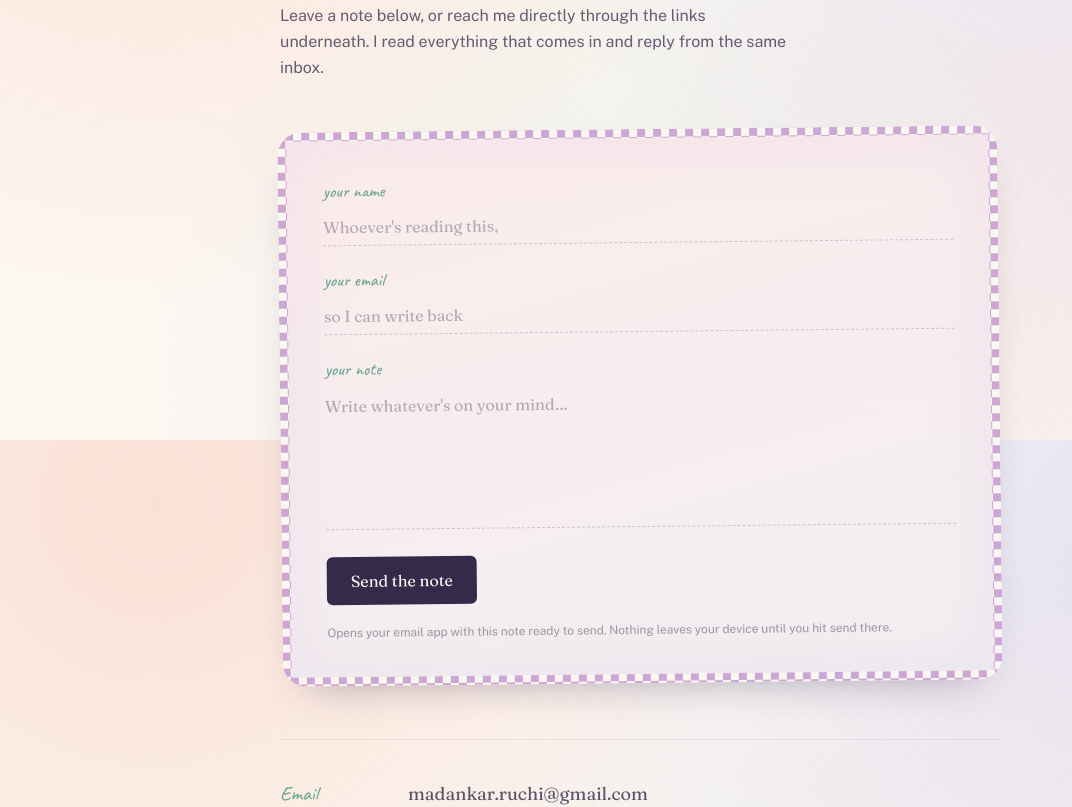
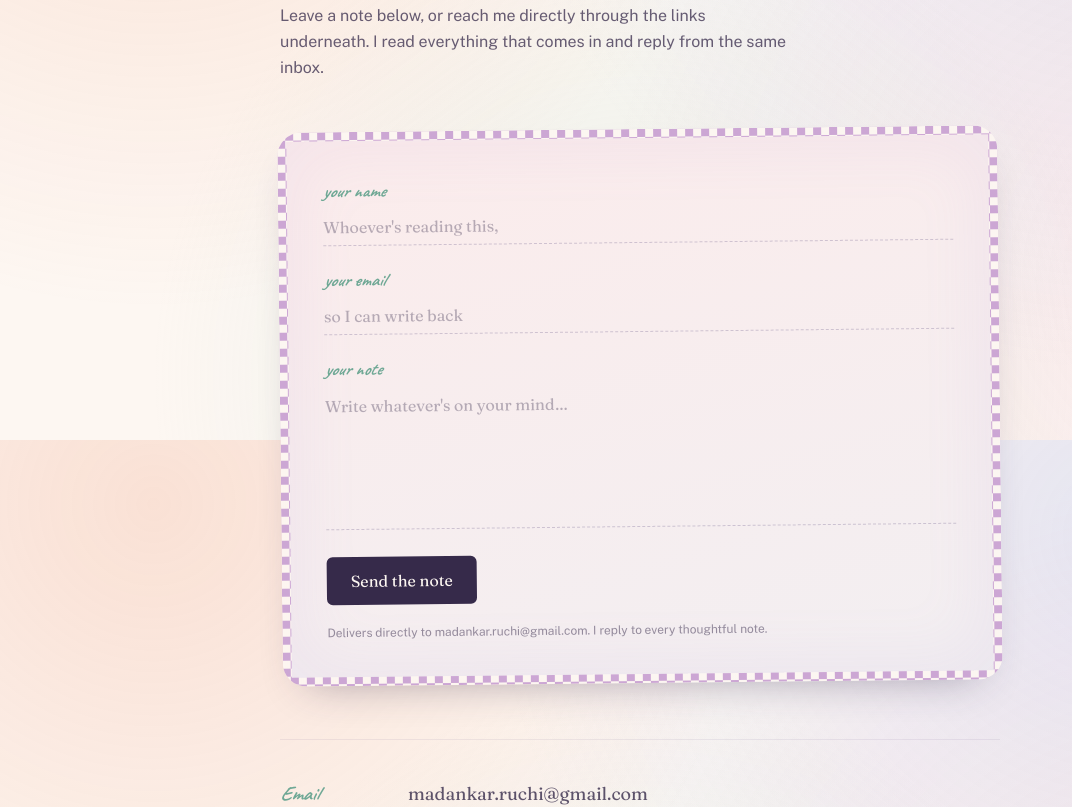
Before and after one commit to ruchi-dev25/ui-test, a React (Vite) app: page /contact in a window 1280 px wide. Shown: the part 360-1167 px from the top of the page, without its empty margins (0-1072 px from the left). Built offline with nearby package versions, Linux system fonts and the light colour scheme.

Commit message:
feat: Caveat bold italic typography and direct in-app contact form delivery

```diff
--- a/index.html
+++ b/index.html
@@ -8,7 +8,7 @@
     <link rel="preconnect" href="https://fonts.googleapis.com" />
     <link rel="preconnect" href="https://fonts.gstatic.com" crossorigin />
     <link
-      href="https://fonts.googleapis.com/css2?family=Fraunces:ital,opsz,wght@0,9..144,300;0,9..144,400;0,9..144,500;0,9..144,600;1,9..144,400;1,9..144,500&family=Public+Sans:ital,wght@0,400;0,500;0,600;0,700;1,400&family=Caveat:wght@500;600&display=swap"
+      href="https://fonts.googleapis.com/css2?family=Fraunces:ital,opsz,wght@0,9..144,300;0,9..144,400;0,9..144,500;0,9..144,600;1,9..144,400;1,9..144,500&family=Public+Sans:ital,wght@0,400;0,500;0,600;0,700;1,400&family=Caveat:wght@500;600;700&display=swap"
       rel="stylesheet"
     />
     <title>Ruchi Madankar — Product Notebook</title>
--- a/src/index.css
+++ b/src/index.css
@@ -69,6 +69,8 @@ button:focus-visible,
 
 .font-hand {
   font-family: var(--font-hand);
+  font-style: italic;
+  font-weight: 700;
 }
 
 /* ---- gingham / checker trim, used sparingly as a frame accent ---- */
--- a/src/routes/Contact.tsx
+++ b/src/routes/Contact.tsx
@@ -25,13 +25,55 @@ export default function Contact() {
   const [name, setName] = useState("");
   const [email, setEmail] = useState("");
   const [message, setMessage] = useState("");
+  const [status, setStatus] = useState<"idle" | "sending" | "success" | "error">("idle");
+  const [errorMsg, setErrorMsg] = useState("");
 
-  const handleSubmit = (e: React.FormEvent) => {
+  const handleSubmit = async (e: React.FormEvent) => {
     e.preventDefault();
+    setStatus("sending");
+    setErrorMsg("");
+
+    try {
+      const response = await fetch(`https://formsubmit.co/ajax/${profile.email}`, {
+        method: "POST",
+        headers: {
+          "Content-Type": "application/json",
+          Accept: "application/json",
+        },
+        body: JSON.stringify({
+          name,
+          email,
+          _replyto: email,
+          message,
+          _subject: `New Note from Portfolio: ${name || "Visitor"}`,
+          _template: "table",
+          _captcha: "false",
+        }),
+      });
+
+      const data = await response.json();
+      if (response.ok && (data.success === "true" || data.success === true || response.status === 200)) {
+        setStatus("success");
+        setName("");
+        setEmail("");
+        setMessage("");
+      } else {
+        throw new Error(data.message || "Failed to deliver the note.");
+      }
+    } catch (err: any) {
+      console.error("Form submission error:", err);
+      setStatus("error");
+      setErrorMsg(
+        err?.message || "Something went wrong sending the note. You can also send directly via email below."
+      );
+    }
+  };
+
+  const handleMailtoFallback = () => {
     const subject = `Hello from ${name || "your notebook"}`;
     const body = `${message}\n\nFrom, ${name}${email ? ` (${email})` : ""}`;
     window.location.href = `mailto:${profile.email}?subject=${encodeURIComponent(
-      subject,
+      subject
     )}&body=${encodeURIComponent(body)}`;
   };
 
@@ -48,7 +90,29 @@ export default function Contact() {
       </p>
 
       <GinghamFrame className="mt-12" rotate={-0.6}>
-        <form onSubmit={handleSubmit} className="aged-paper space-y-5 px-7 py-9 sm:px-9">
+        <div className="aged-paper px-7 py-9 sm:px-9">
+          {status === "success" ? (
+            <div className="py-6 text-center">
+              <div className="mx-auto mb-4 flex h-14 w-14 items-center justify-center rounded-full bg-sage/20 text-2xl">
+                💌
+              </div>
+              <p className="font-hand text-3xl text-sage">note delivered!</p>
+              <p className="font-display mt-2 text-lg text-ink">
+                Thank you for writing. Your message went straight to my inbox ({profile.email}).
+              </p>
+              <p className="mt-2 text-sm text-ink/70">
+                I'll read it and get back to you as soon as I can.
+              </p>
+              <button
+                type="button"
+                onClick={() => setStatus("idle")}
+                className="font-display mt-6 rounded-md bg-ink px-5 py-2.5 text-sm text-parchment transition-all hover:-translate-y-0.5 hover:bg-deepink"
+              >
+                Write another note
+              </button>
+            </div>
+          ) : (
+            <form onSubmit={handleSubmit} className="space-y-5">
               <div>
                 <label htmlFor="name" className="font-hand text-lg text-sage">
                   your name
@@ -60,7 +124,8 @@ export default function Contact() {
                   onChange={(e) => setName(e.target.value)}
                   placeholder="Whoever's reading this,"
                   required
-              className="font-display mt-1 w-full border-0 border-b border-dashed border-deepink/30 bg-transparent py-1.5 text-ink placeholder:text-ink/35 focus:border-sage focus:outline-none"
+                  disabled={status === "sending"}
+                  className="font-display mt-1 w-full border-0 border-b border-dashed border-deepink/30 bg-transparent py-1.5 text-ink placeholder:text-ink/35 focus:border-sage focus:outline-none disabled:opacity-60"
                 />
               </div>
 
@@ -75,7 +140,8 @@ export default function Contact() {
                   onChange={(e) => setEmail(e.target.value)}
                   placeholder="so I can write back"
                   required
-              className="font-display mt-1 w-full border-0 border-b border-dashed border-deepink/30 bg-transparent py-1.5 text-ink placeholder:text-ink/35 focus:border-sage focus:outline-none"
+                  disabled={status === "sending"}
+                  className="font-display mt-1 w-full border-0 border-b border-dashed border-deepink/30 bg-transparent py-1.5 text-ink placeholder:text-ink/35 focus:border-sage focus:outline-none disabled:opacity-60"
                 />
               </div>
 
@@ -90,20 +156,47 @@ export default function Contact() {
                   placeholder="Write whatever's on your mind…"
                   required
                   rows={5}
-              className="font-display mt-1 w-full resize-none border-0 border-b border-dashed border-deepink/30 bg-transparent py-1.5 leading-relaxed text-ink placeholder:text-ink/35 focus:border-sage focus:outline-none"
+                  disabled={status === "sending"}
+                  className="font-display mt-1 w-full resize-none border-0 border-b border-dashed border-deepink/30 bg-transparent py-1.5 leading-relaxed text-ink placeholder:text-ink/35 focus:border-sage focus:outline-none disabled:opacity-60"
                 />
               </div>
 
+              {status === "error" && (
+                <div className="rounded-md border border-rose/40 bg-rose/10 p-3 text-sm text-ink/90">
+                  <p>{errorMsg}</p>
+                  <button
+                    type="button"
+                    onClick={handleMailtoFallback}
+                    className="mt-2 text-xs font-semibold text-deepink underline hover:text-ink"
+                  >
+                    Click here to send via your email client instead →
+                  </button>
+                </div>
+              )}
+
+              <div className="flex flex-wrap items-center gap-4">
                 <button
                   type="submit"
-            className="font-display rounded-md bg-ink px-6 py-3 text-parchment transition-all hover:-translate-y-0.5 hover:bg-deepink"
+                  disabled={status === "sending"}
+                  className="font-display flex items-center gap-2 rounded-md bg-ink px-6 py-3 text-parchment transition-all hover:-translate-y-0.5 hover:bg-deepink disabled:pointer-events-none disabled:opacity-70"
                 >
-            Send the note
+                  {status === "sending" ? (
+                    <>
+                      <span className="inline-block h-4 w-4 animate-spin rounded-full border-2 border-parchment border-t-transparent" />
+                      Sealing and sending note…
+                    </>
+                  ) : (
+                    "Send the note"
+                  )}
                 </button>
-          <p className="text-xs text-ink/45">
-            Opens your email app with this note ready to send. Nothing leaves your device until you hit send there.
+              </div>
+
+              <p className="text-xs text-ink/50">
+                Delivers directly to {profile.email}. I reply to every thoughtful note.
               </p>
             </form>
+          )}
+        </div>
       </GinghamFrame>
 
       <div className="mt-14 space-y-6 border-t border-deepink/10 pt-10">
```
Also changed, not shown: 1 other file (tests, documents, lock files or other folders). Lines whose indentation alone changed are shown as unchanged.
